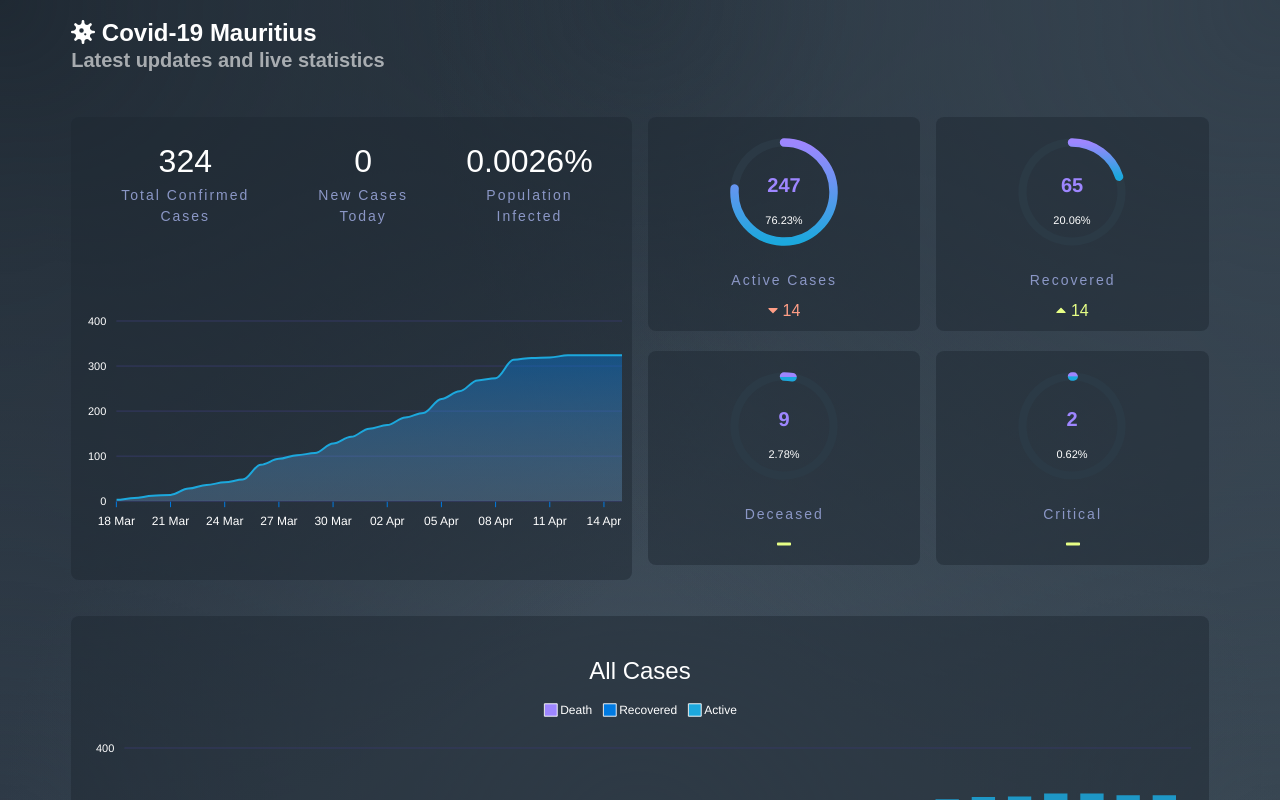
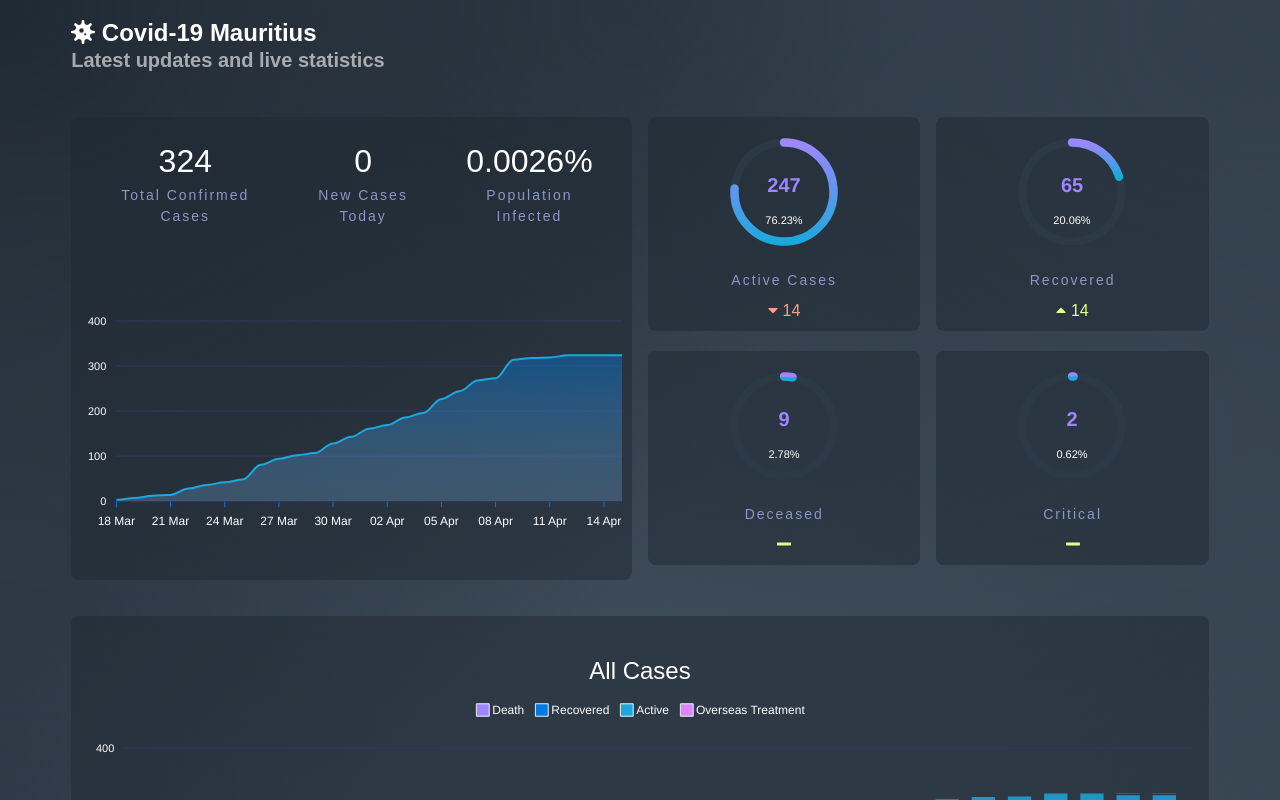
Before and after one commit to The-Macchiatos/covid-19-stats, a React (Create React App) app: page / in a window 1280 px wide. Shown: the top 800 px of the page. Built offline with nearby package versions, Linux system fonts and the light colour scheme.

Commit message:
Overseas treatment

```diff
--- a/src/components/Charts/AllCases.js
+++ b/src/components/Charts/AllCases.js
@@ -17,7 +17,7 @@ const options = {
       enabled: true
     },
   },
-  colors:['#9e86ff', '#007ae1', '#1ca8dd'],
+  colors:['#9e86ff', '#007ae1', '#1ca8dd', '#db86ff'],
   dataLabels: {
     enabled: false
   },
@@ -84,6 +84,10 @@ const series =  [
   {
     name: 'Active',
     data: data.map(d => d.active.total)
+  },
+  {
+    name: 'Overseas Treatment',
+    data: data.map(d => d.overseas)
   }];
 
 const MainContainer = () => {
```
